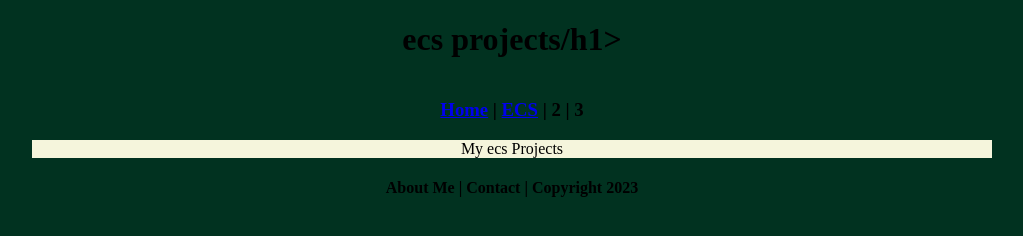
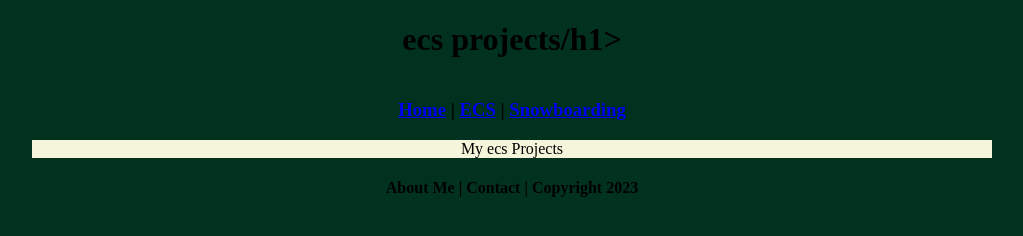
Before and after one commit to Loladavi/2023ECS, a plain HTML site: page ECS/index.html in a window 1280 px wide. Shown: the whole page, without its empty margins (128-1151 px from the left). Drawn offline with Linux system fonts and the light colour scheme.

Commit message:
Update index.html

```diff
--- a/ECS/index.html
+++ b/ECS/index.html
@@ -12,7 +12,7 @@
   	<h1>ecs projects/h1>
   </div>
   <div class="nav">
-    <h3><a href="../index.html">Home</a> | <a href="index.html">ECS</a> | 2 | 3</h3>
+    <h3><a href="../index.html">Home</a> | <a href="index.html">ECS</a> | <a href="../snowboarding/index.html">Snowboarding</a> </h3>
   </div>
   <div class="content">
 	  My ecs Projects
```
